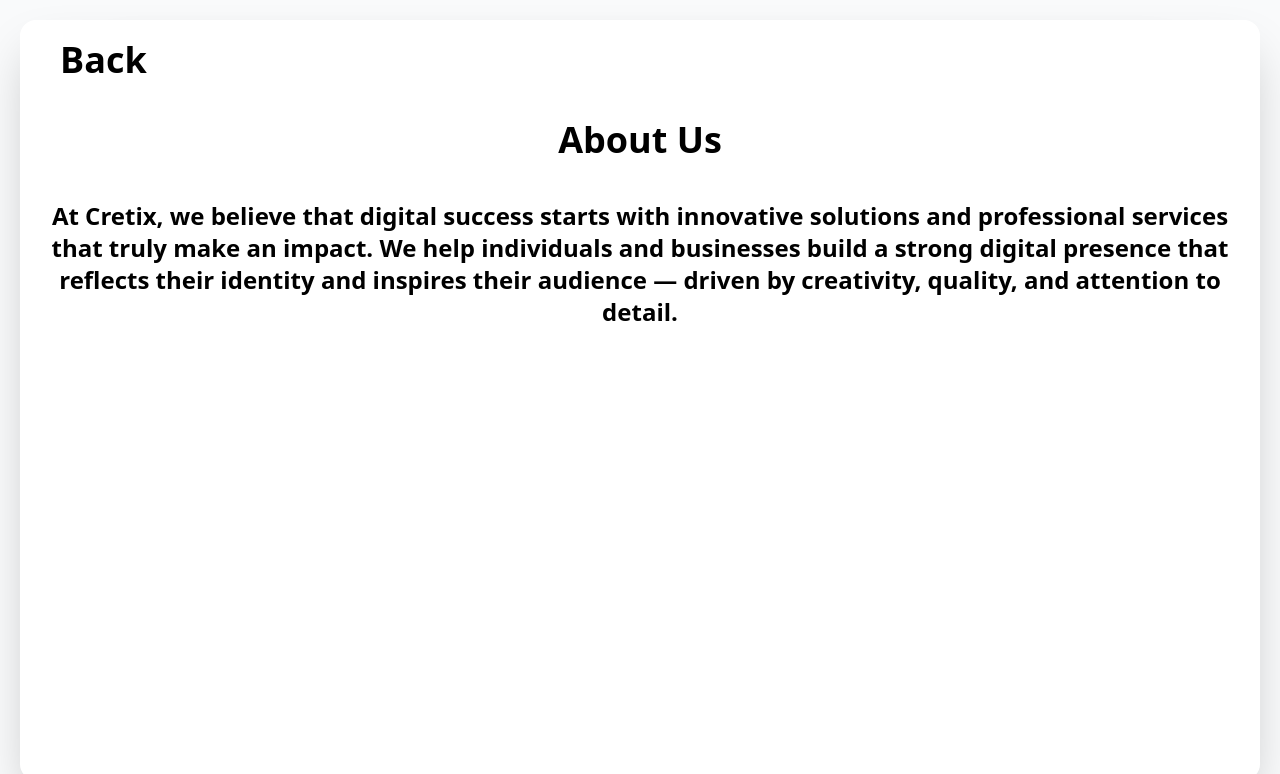
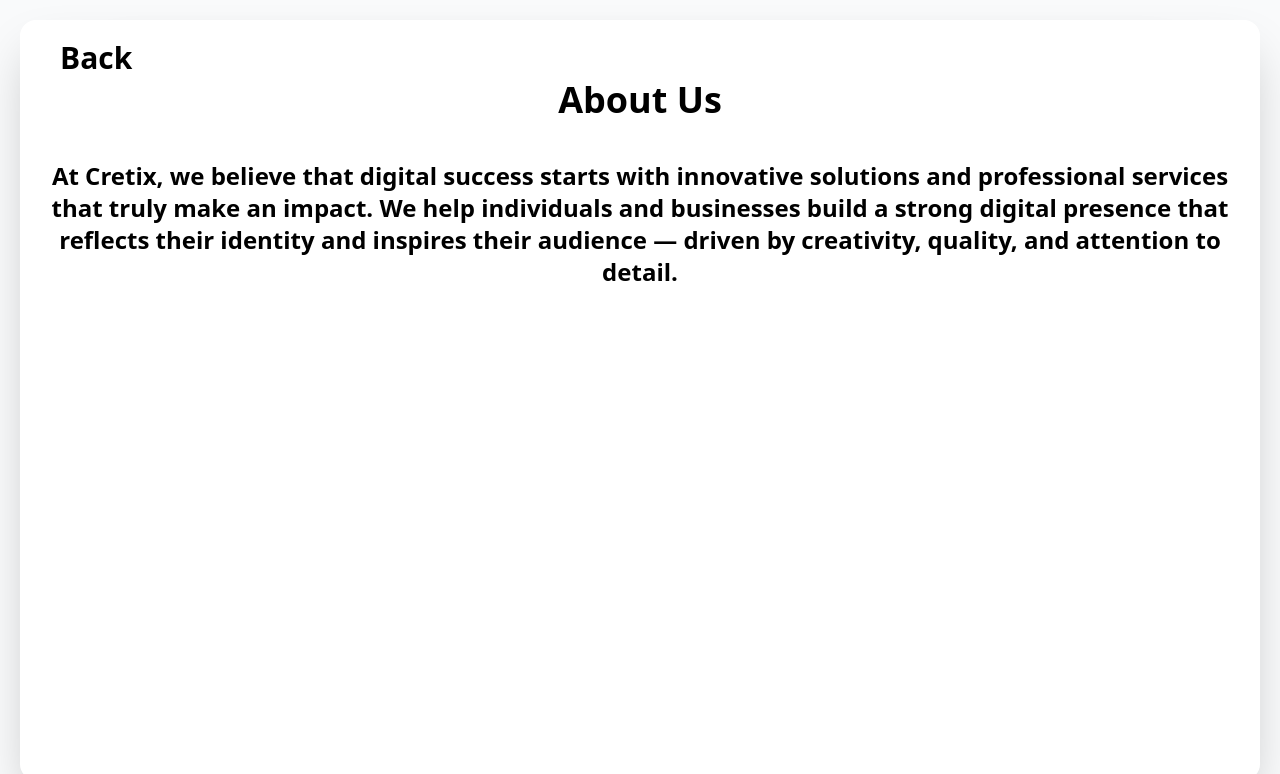
Before and after one commit to MMohamedTTalaaT/CertixTeam, a website: page index.html in a window 1280 px wide. Both pictures are taken after a click on the button "About". Shown: the top 774 px of the page. Drawn offline with nearby package versions, Linux system fonts and the light colour scheme.

Commit message:
Add files via upload

```diff
--- a/index.html
+++ b/index.html
@@ -147,10 +147,10 @@
         <div class="about-layer hidden">
           <!-- add hidden -->
           <p class="bg-white font-semibold shadow-2xl p-5 rounded-2xl fixed inset-5 flex flex-col items-center overflow-auto">
-            <button class="absolute text-4xl left-10 hover:opacity-60 transition-all duration-500" onclick="
+            <button class="absolute text-3xl left-10 hover:opacity-60 transition-all duration-500" onclick="
               document.querySelector('.about-layer').classList.toggle('hidden')
               ">Back</button>
-              <span class="text-4xl font-semibold mb-10 mt-20">About Us</span>
+              <span class="text-4xl font-semibold mb-10 mt-10">About Us</span>
               <span class="text-3xl md:text-2xl text-center">
               At Cretix, we believe that digital success starts with innovative solutions and professional services that truly make an impact. We help individuals and businesses build a strong digital presence that reflects their identity and inspires their audience — driven by creativity, quality, and attention to detail.</span>
             </p>
```
